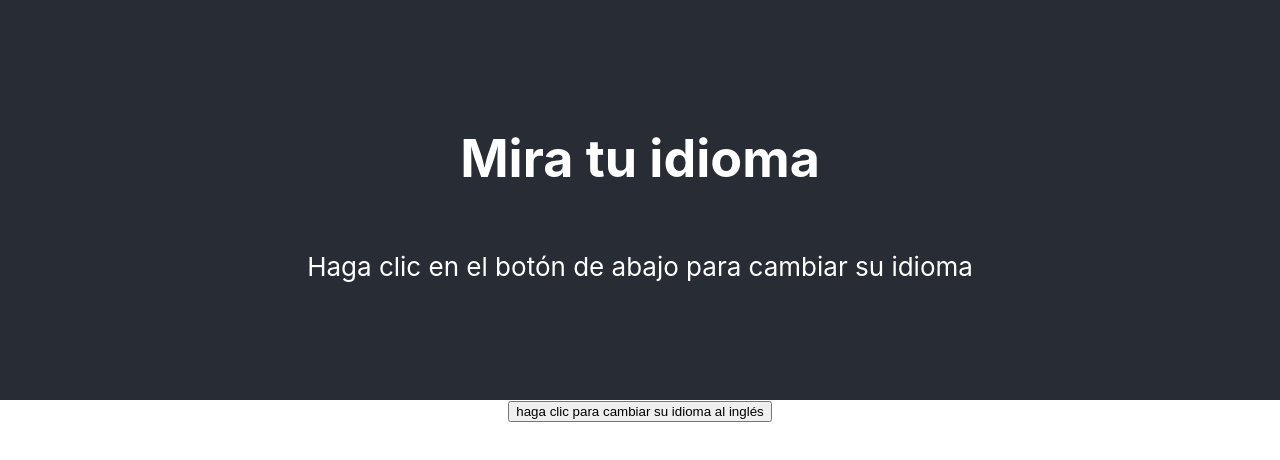
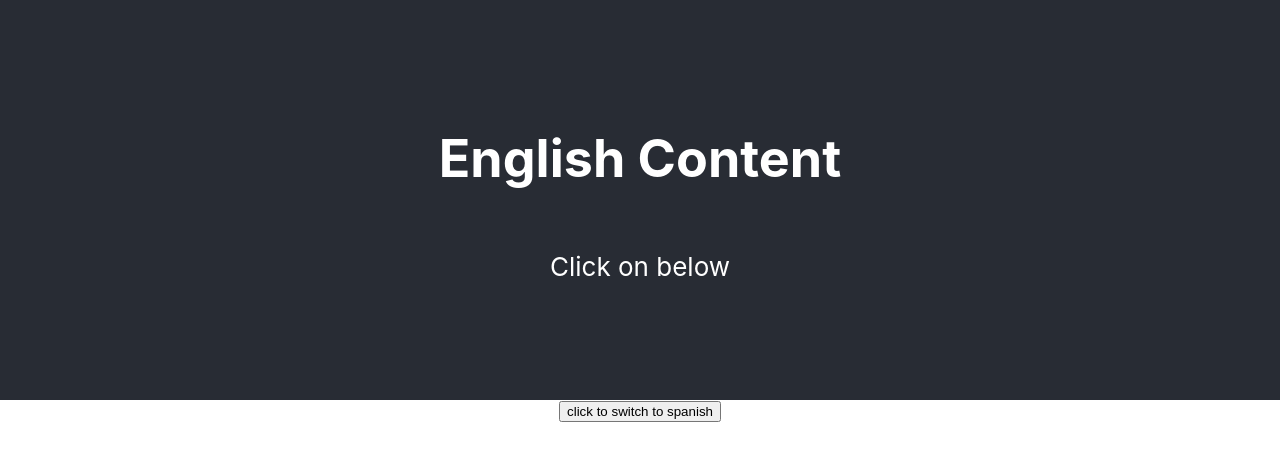
Before and after one commit to ManishPatidar1990/test, a React (Create React App) app: page / in a window 1280 px wide. Shown: the top 460 px of the page. Built offline with nearby package versions, Linux system fonts and the light colour scheme.

Commit message:
Update context

```diff
--- a/src/App.js
+++ b/src/App.js
@@ -1,14 +1,17 @@
 import React, { Component } from 'react';
 import './App.css';
-import LanguageContext from './context';
 import lan from './language'
+
+const LanguageContext = React.createContext({
+	lang: lan.esp
+});
 
 class App extends Component {
 
 	constructor(props) {
 		super(props);
 		this.state = {
-			lang: lan.esp,
+			lang: lan.en,
 			toggleLanguage: this.toggleLanguage
 		};
 	}
--- a/src/context.js
+++ /dev/null
@@ -1,8 +0,0 @@
-import React from 'react'
-import lan from './language'
-const LanguageContext = React.createContext({
-	lang: lan.esp,
-	toggleLanguage: () => { }
-});
-
-export default LanguageContext;
--- a/src/language.js
+++ b/src/language.js
@@ -1,17 +1,13 @@
 const lang = {
+	en: {
+		header: 'English Content',
+		text: 'Click on below',
+		changeLanguage: 'click to switch to spanish'
+	},
 	esp:{
-		open: 'abierto',
-		close: 'cerca',
-		changeLanguage: 'haga clic para cambiar su idioma al inglés',
-		header: 'Mira tu idioma',
-		text: 'Haga clic en el botón de abajo para cambiar su idioma'
-	},
-	en: {
-		open: 'open',
-		close: 'close',
-		changeLanguage: 'click to switch to spanish',
-		header: 'Watch your language',
-		text: 'click on the button below to change your language'
+		header: 'Contenido en español',
+		text: 'Haga clic a continuación',
+		changeLanguage: 'haz clic para cambiar a inglés'
 	}
 }
 
```
